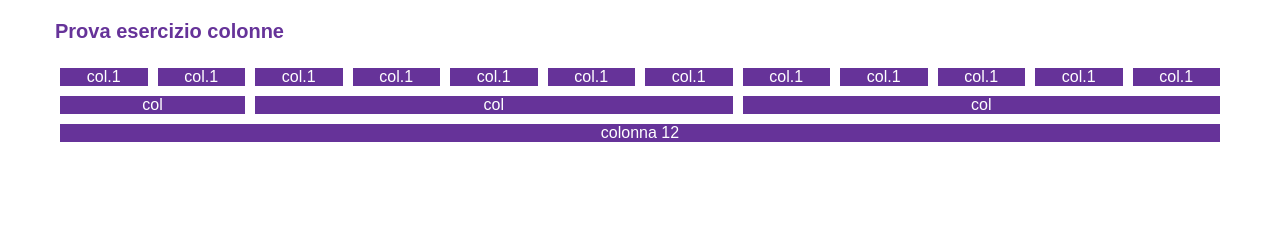
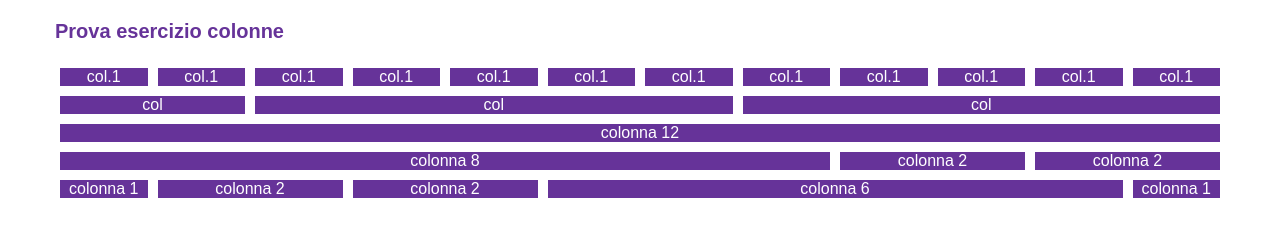
Before and after one commit to elepot87/html-css-12bool, a plain HTML site: page index.html in a window 1280 px wide. Drawn offline with Linux system fonts and the light colour scheme.

Commit message:
corretc width for col-6

```diff
--- a/css/12bool.css
+++ b/css/12bool.css
@@ -42,7 +42,7 @@
 
 .col-6 {
   /* width: calc((100% / 12) * 6); */
-  width: calc(100% / 6);
+  width: calc(100% / 2);
 }
 
 .col-7 {
--- a/index.html
+++ b/index.html
@@ -68,6 +68,36 @@
       <div class="row">
         <div class="col-12"><div class="box">colonna 12</div></div>
       </div>
+      <!-- Quarta riga -->
+      <div class="row">
+        <div class="col-8">
+          <div class="box">colonna 8</div>
+        </div>
+        <div class="col-2">
+          <div class="box">colonna 2</div>
+        </div>
+        <div class="col-2">
+          <div class="box">colonna 2</div>
+        </div>
+      </div>
+      <!-- Quinta riga -->
+      <div class="row">
+        <div class="col-1">
+          <div class="box">colonna 1</div>
+        </div>
+        <div class="col-2">
+          <div class="box">colonna 2</div>
+        </div>
+        <div class="col-2">
+          <div class="box">colonna 2</div>
+        </div>
+        <div class="col-6">
+          <div class="box">colonna 6</div>
+        </div>
+        <div class="col-1">
+          <div class="box">colonna 1</div>
+        </div>
+      </div>
     </section>
   </body>
 </html>
```
